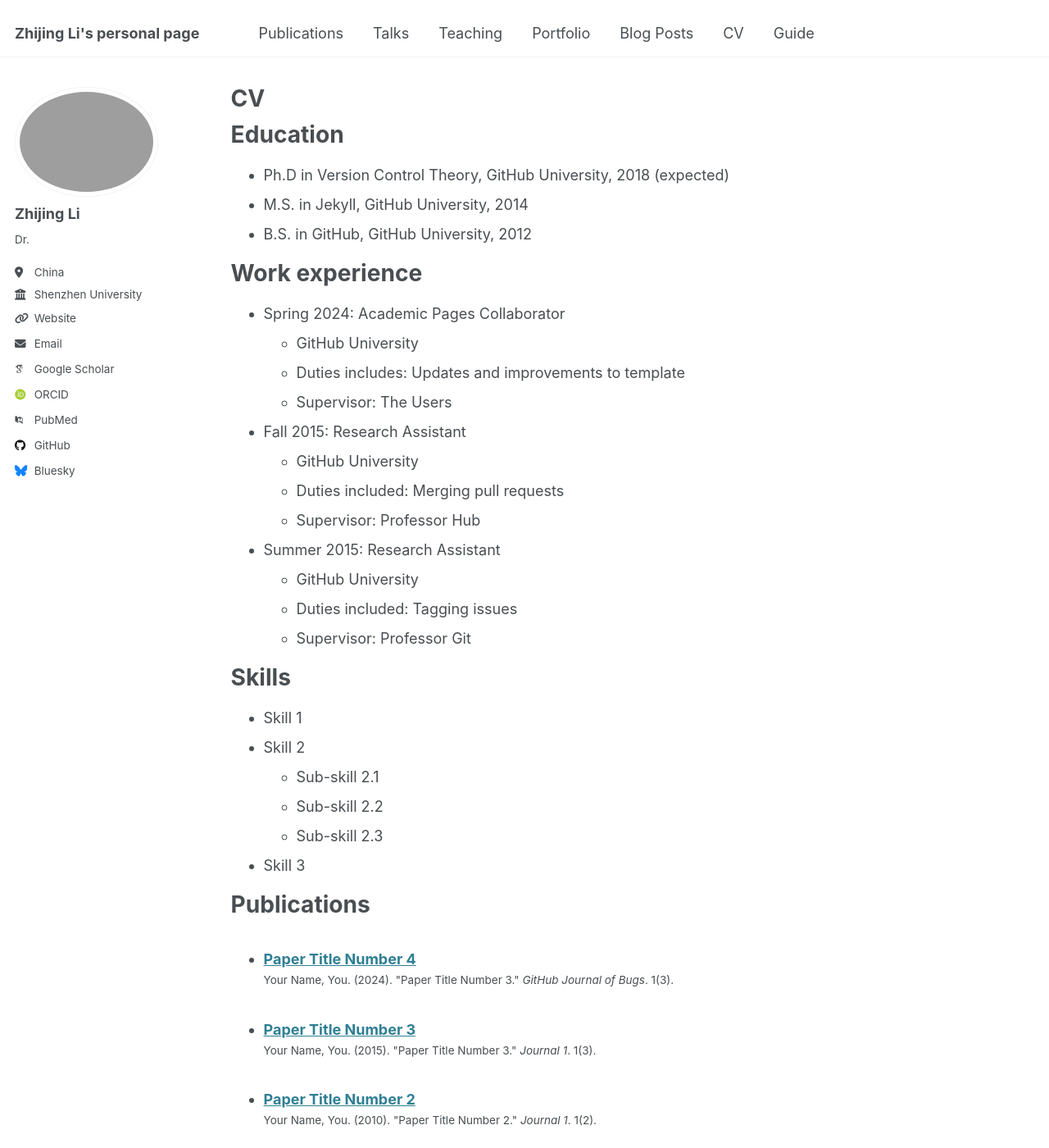
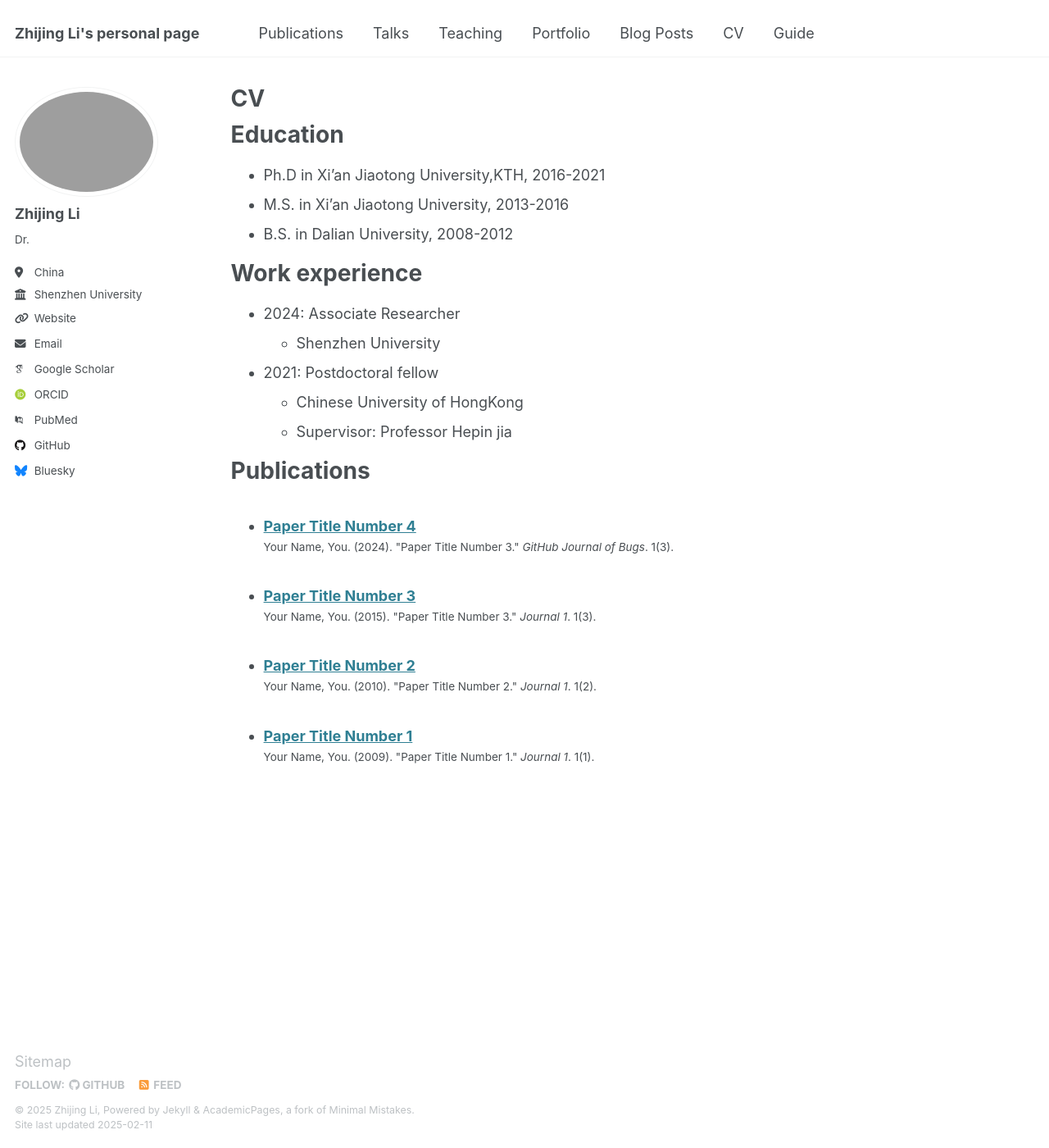
Before and after one commit to tokyojackson/Lizhijing, a Jekyll site: the page built from _pages/cv.md, in a window 1280 px wide and 1400 px high. Shown: the whole window at 82% size. Built offline with Jekyll 4.4.1, drawn with Linux system fonts in a browser that asks for light colours; some web fonts are replaced; some of the changed text lies outside the part shown.

Commit message:
Update cv.md

```diff
--- a/_pages/cv.md
+++ b/_pages/cv.md
@@ -11,54 +11,22 @@ redirect_from:
 
 Education
 ======
-* Ph.D in Version Control Theory, GitHub University, 2018 (expected)
-* M.S. in Jekyll, GitHub University, 2014
-* B.S. in GitHub, GitHub University, 2012
+* Ph.D in Xi'an Jiaotong University,KTH, 2016-2021
+* M.S. in Xi'an Jiaotong University, 2013-2016
+* B.S. in Dalian University, 2008-2012
 
 Work experience
 ======
-* Spring 2024: Academic Pages Collaborator
-  * GitHub University
-  * Duties includes: Updates and improvements to template
-  * Supervisor: The Users
+* 2024: Associate Researcher
+  * Shenzhen University
 
-* Fall 2015: Research Assistant
-  * GitHub University
-  * Duties included: Merging pull requests
-  * Supervisor: Professor Hub
+* 2021: Postdoctoral fellow
+  * Chinese University of HongKong
+  * Supervisor: Professor Hepin jia
 
-* Summer 2015: Research Assistant
-  * GitHub University
-  * Duties included: Tagging issues
-  * Supervisor: Professor Git
-
-Skills
-======
-* Skill 1
-* Skill 2
-  * Sub-skill 2.1
-  * Sub-skill 2.2
-  * Sub-skill 2.3
-* Skill 3
 
 Publications
 ======
   <ul>{% for post in site.publications reversed %}
     {% include archive-single-cv.html %}
   {% endfor %}</ul>
-
-Talks
-======
-  <ul>{% for post in site.talks reversed %}
-    {% include archive-single-talk-cv.html  %}
-  {% endfor %}</ul>
-
-Teaching
-======
-  <ul>{% for post in site.teaching reversed %}
-    {% include archive-single-cv.html %}
-  {% endfor %}</ul>
-
-Service and leadership
-======
-* Currently signed in to 43 different slack teams
```
